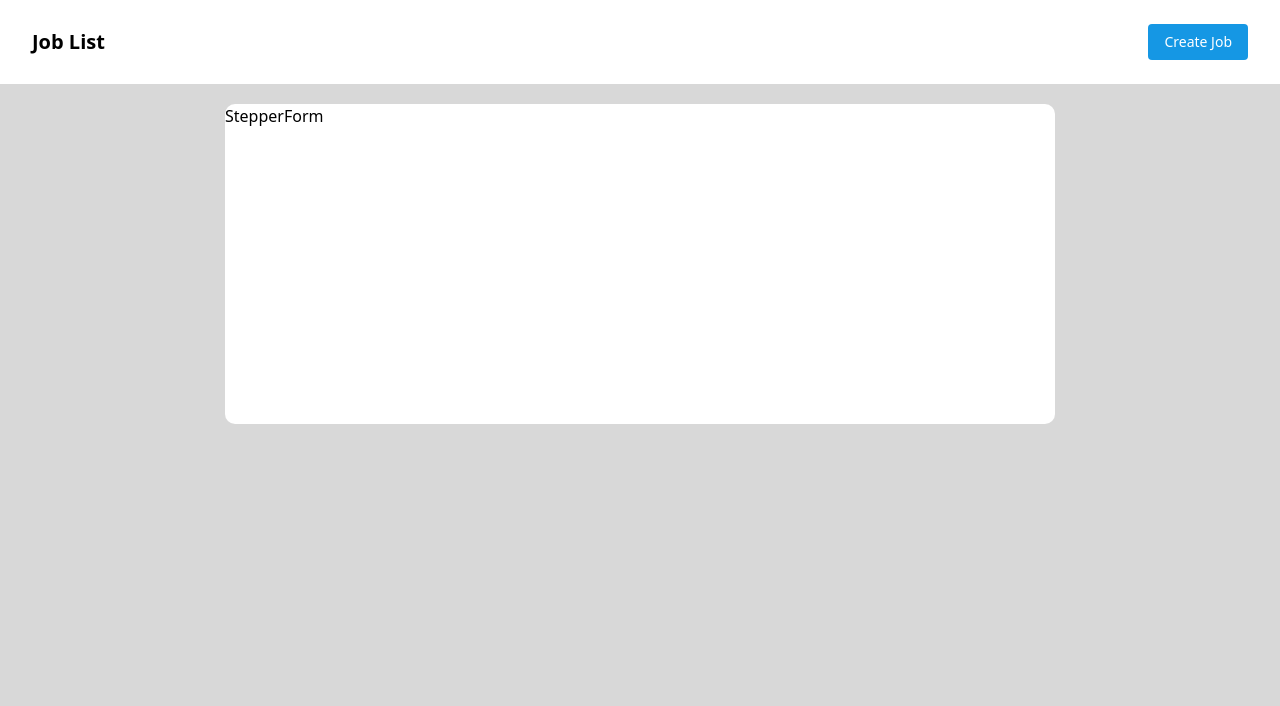
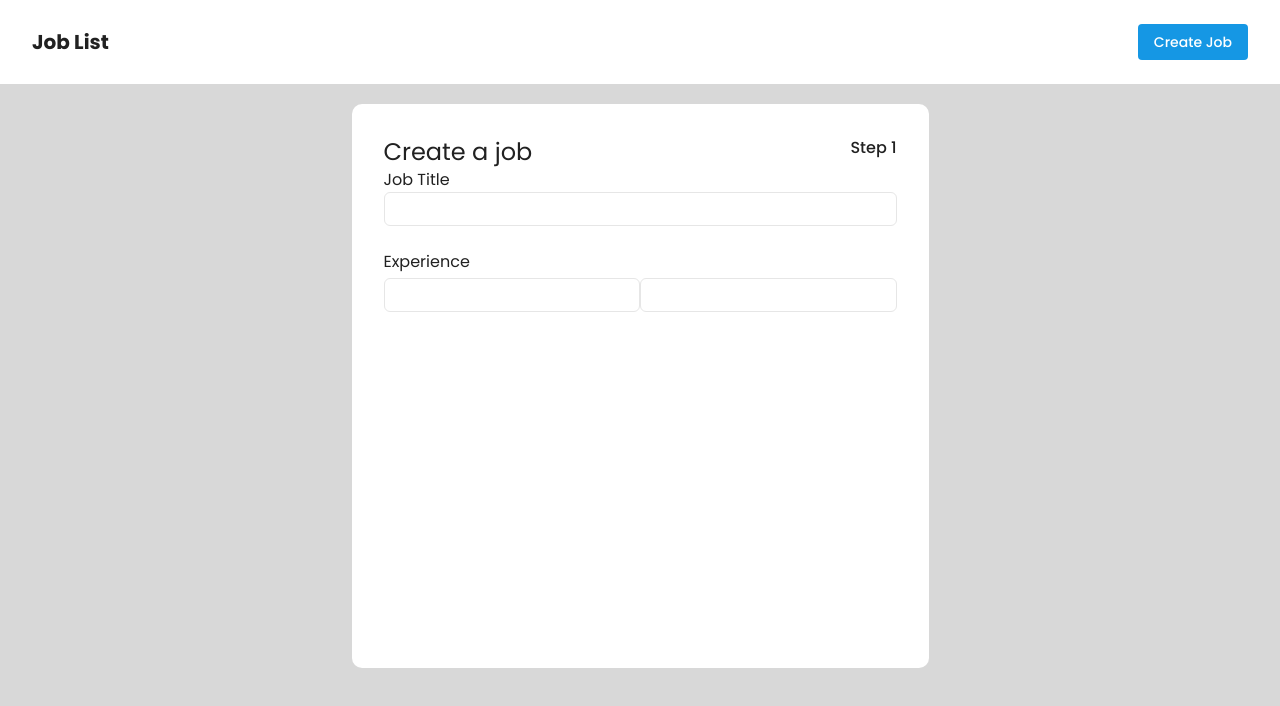
Before and after one commit to rsankar86er/joblist, a React (Create React App) app: page /createjob in a window 1280 px wide. Shown: the top 706 px of the page. Built offline with nearby package versions, Linux system fonts and the light colour scheme.

Commit message:
Stepper Form Design Started

```diff
--- a/public/index.html
+++ b/public/index.html
@@ -15,6 +15,10 @@
       user's mobile device or desktop. See https://developers.google.com/web/fundamentals/web-app-manifest/
     -->
     <link rel="manifest" href="%PUBLIC_URL%/manifest.json" />
+    <link rel="preconnect" href="https://fonts.googleapis.com">
+
+    <link rel="preconnect" href="https://fonts.gstatic.com" crossorigin>
+    <link href="https://fonts.googleapis.com/css2?family=Poppins:ital,wght@0,100;0,200;0,300;0,400;0,500;0,600;0,700;0,800;0,900;1,100;1,200;1,300;1,400;1,500;1,600;1,700;1,800;1,900&display=swap" rel="stylesheet">
     <!--
       Notice the use of %PUBLIC_URL% in the tags above.
       It will be replaced with the URL of the `public` folder during the build.
--- a/src/Components/JobCard.tsx
+++ b/src/Components/JobCard.tsx
@@ -2,12 +2,12 @@ import netfliximg from "../assets/images/netflix_logo.png";
 
 const JobCard = ({job}:any)=>{
     return(
-        <div className="card m-5 px-6 py-4 flex items-start">
+        <div className="card card-size m-5 px-6 py-4 flex items-start">
             <img alt="netflix logo" src={netfliximg}/>
             <div className="pl-2">
-                <h1>{job.job_title}</h1>
+                <h1 className="text-2xl">{job.job_title}</h1>
                 <p>{job.company_name} - {job.industry}</p>
-                <p>{job.location} ({job.remote_type})</p>
+                <p className="placeholder">{job.location} ({job.remote_type})</p>
                 <p className="pt-6">Part-Time (9.00 am - 5.00 pm IST)</p>
                 <p className="pt-2">Experience ({job.min_exp} - {job.max_exp} years)</p>
                 <p className="pt-2">INR (₹) {job.min_salary} - {job.max_salary} / Month</p>
--- a/src/Components/StepperForm.tsx
+++ b/src/Components/StepperForm.tsx
@@ -1,8 +1,27 @@
 const StepperForm = ()=>{
     return(
         <div className="container flex justify-center">
-            <div className="card m-5">
-                StepperForm
+            <div className="card m-5 form-size p-8">
+                {/* Form Step - 1 */}
+                <div className="row flex justify-between">
+                    <h1 className="text-2xl">Create a job</h1>
+                    <span className="text-base font-medium">Step 1</span>
+                </div>
+                <div className="row">
+                    <label className="block w-full">Job Title</label>
+                    <input type="text" className="block w-full rounded-md grey-border p-1 placeholder:placeholder" placeholder=""></input>
+                </div>
+                <div className="row pt-6 pb-1">
+                    <label className="block w-full">Experience</label>
+                </div>
+                <div className="row flex">
+                    <div className="grow">
+                        <input type="text" className="block w-full rounded-md grey-border p-1 placeholder:placeholder" placeholder=""></input>
+                    </div>
+                    <div className="grow">
+                        <input type="text" className="block w-full rounded-md grey-border p-1 placeholder:placeholder"></input>
+                    </div>
+                </div>
             </div>
         </div>
     )
--- a/src/index.css
+++ b/src/index.css
@@ -3,15 +3,23 @@
 @tailwind utilities;
 
 body {
+  font-family: 'Poppins', sans-serif;
   background-color: #D8D8D8;
+  color: #212121;
 }
 @layer components {
   .card{
     background-color: #ffffff;
     border-color: #E6E6E6;
+    border-radius: 10px;
+  }
+  .card-size{
     width: 830px;
     height: 320px;
-    border-radius: 10px;
+  }
+  .form-size{
+    width:577px;
+    height: 564px;
   }
   .text-white{
     color: #FAFAFA;
@@ -29,4 +37,10 @@ body {
     border-width: 1px;
     border-color: #1597E4;
   }
+  .placeholder{
+    color: #7A7A7A;
+  }
+  .grey-border{
+    border: 1px solid #E6E6E6;
+  }
 }
```
